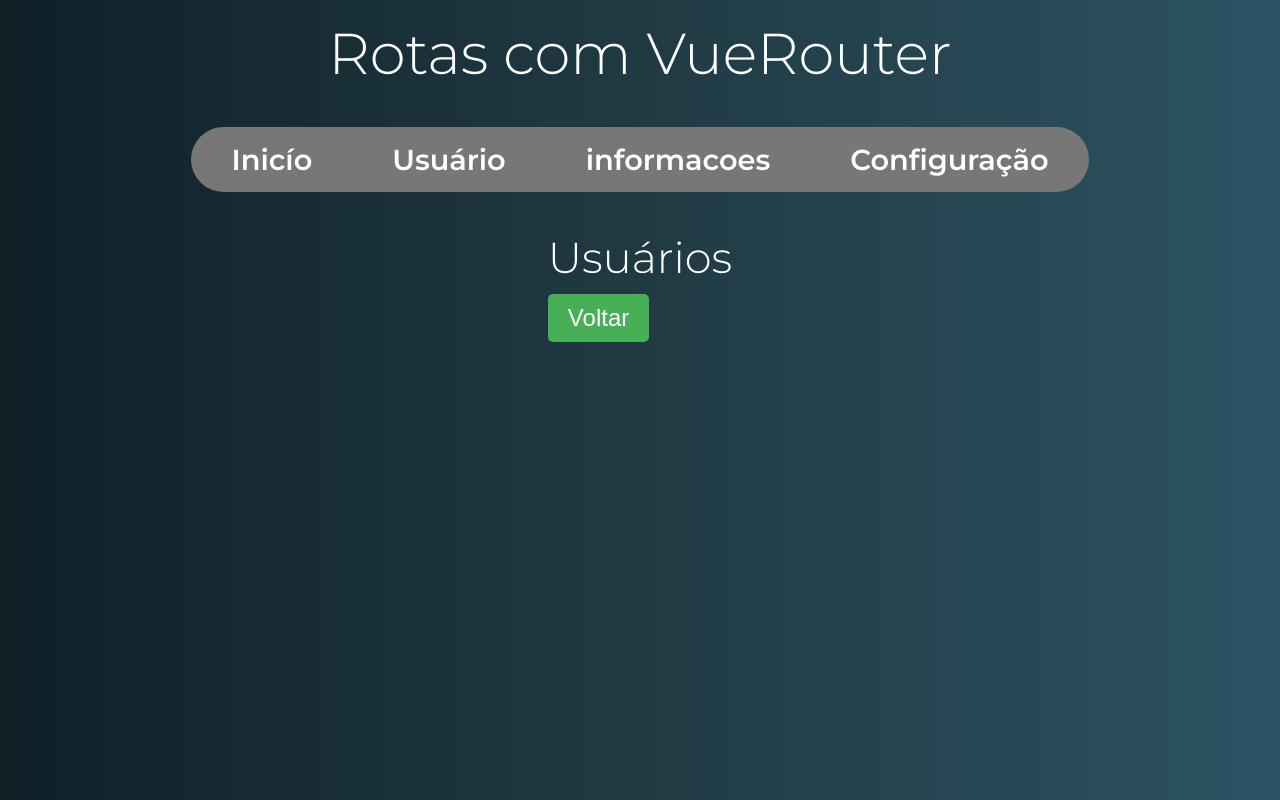
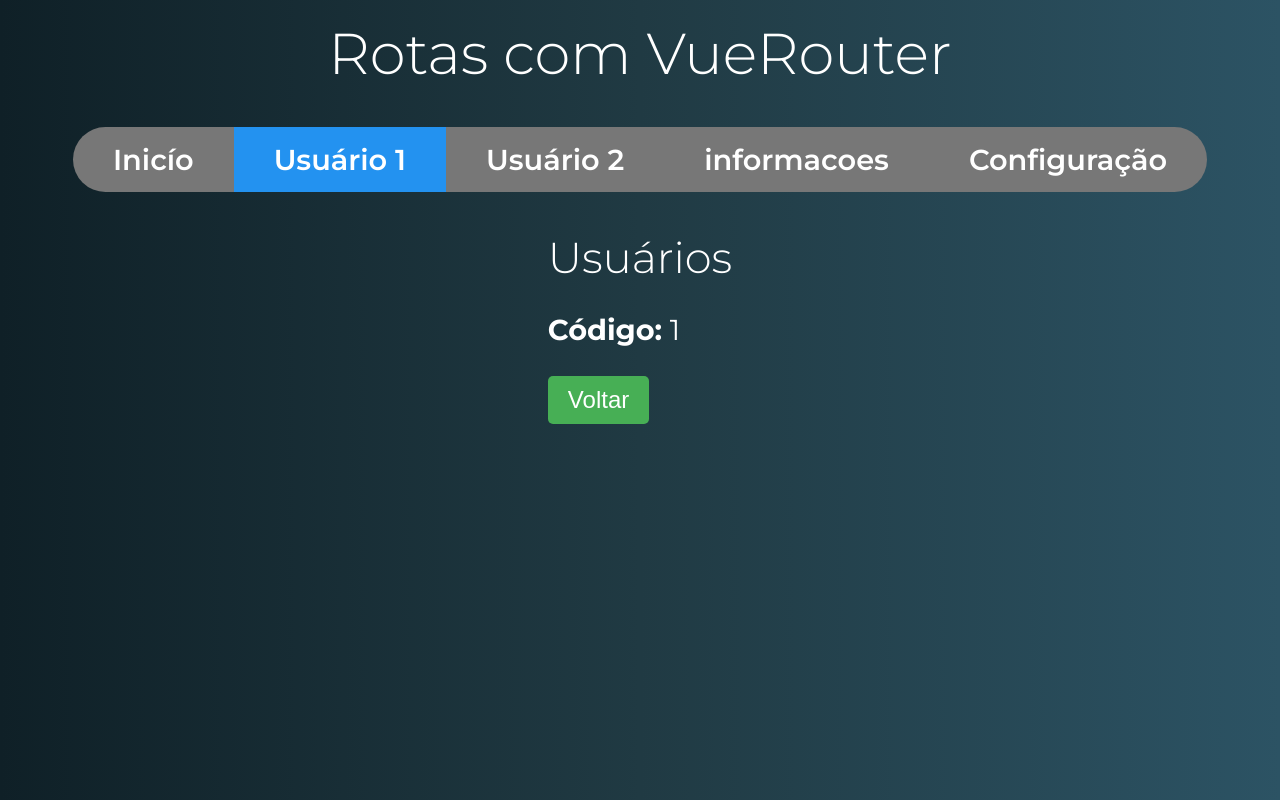
Before and after one commit to flaviocampos/rotas-exercicios, a Vue app: page /#/usuario/usuario/1 in a window 1280 px wide. Built offline with nearby package versions, Linux system fonts and the light colour scheme.

Commit message:
Rotas - Aula 261

```diff
--- a/src/components/template/Menu.vue
+++ b/src/components/template/Menu.vue
@@ -2,7 +2,8 @@
     <nav class="menu">
         <ul>
             <router-link tag="li" to="/" exact active-class="active"><a>Inicío</a></router-link>
-            <router-link tag="li" to="/usuario/usuario/10" active-class="active"><a>Usuário</a></router-link>
+            <router-link tag="li" to="/usuario/usuario/1" active-class="active"><a>Usuário 1</a></router-link>
+            <router-link tag="li" to="/usuario/usuario/2" active-class="active"><a>Usuário 2</a></router-link>
             <router-link tag="li" to="/usuario/informacoes" active-class="active"><a>informacoes</a></router-link>
             <router-link tag="li" to="/configuracao" active-class="active"><a>Configuração</a></router-link>
         </ul>
--- a/src/components/usuario/Usuario.vue
+++ b/src/components/usuario/Usuario.vue
@@ -1,6 +1,7 @@
 <template>
     <div class="usuario">
         <h2>Usuários</h2>
+        <p><strong>Código:</strong> {{ id }}</p>
         <button sucesso @click="irParaInicio">Voltar</button>
 
 
@@ -10,6 +11,17 @@
 <script>
 import { irParaInicioMixin } from '@/mixins/irParaInicioMixin';
 export default {
+    data() {
+        return {
+            id: this.$route.params.id
+        }
+    },
+    watch: {
+
+        $route(to, from) {
+            this.id = to.params.id
+        }
+    },
     mixins: [irParaInicioMixin]
 }
 </script>
```
